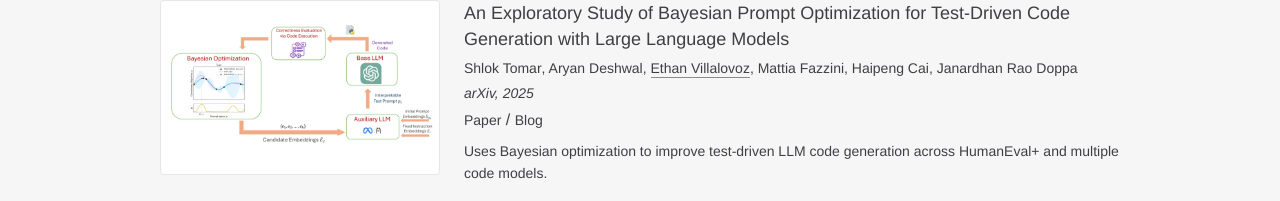
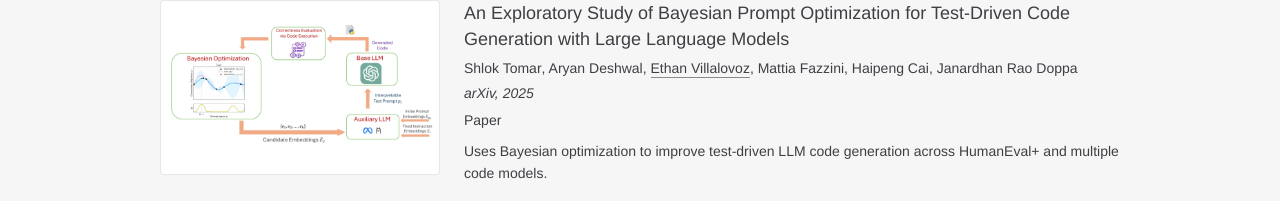
Before and after one commit to ethanvillalovoz/ethanvillalovoz.github.io, a Next.js app: page /research in a window 1280 px wide. Shown: the part 303-504 px from the top of the page. Built offline with nearby package versions, Linux system fonts and the light colour scheme.

Commit message:
Remove Bayesian paper Blog link from publication entries

```diff
--- a/src/data/research.ts
+++ b/src/data/research.ts
@@ -1,5 +1,3 @@
-import { promptSearchEssay } from "@/data/writing";
-
 export interface ResearchAuthor {
 	name: string;
 	schemaName: string;
@@ -64,7 +62,6 @@ export const researchPublications: ResearchPublication[] = [
 		imageAlt: "BODE-GEN Bayesian prompt optimization method diagram",
 		resources: [
 			{ label: "Paper", href: "https://arxiv.org/abs/2512.15076" },
-			{ label: "Blog", href: promptSearchEssay.href },
 		],
 	},
 	{
```
